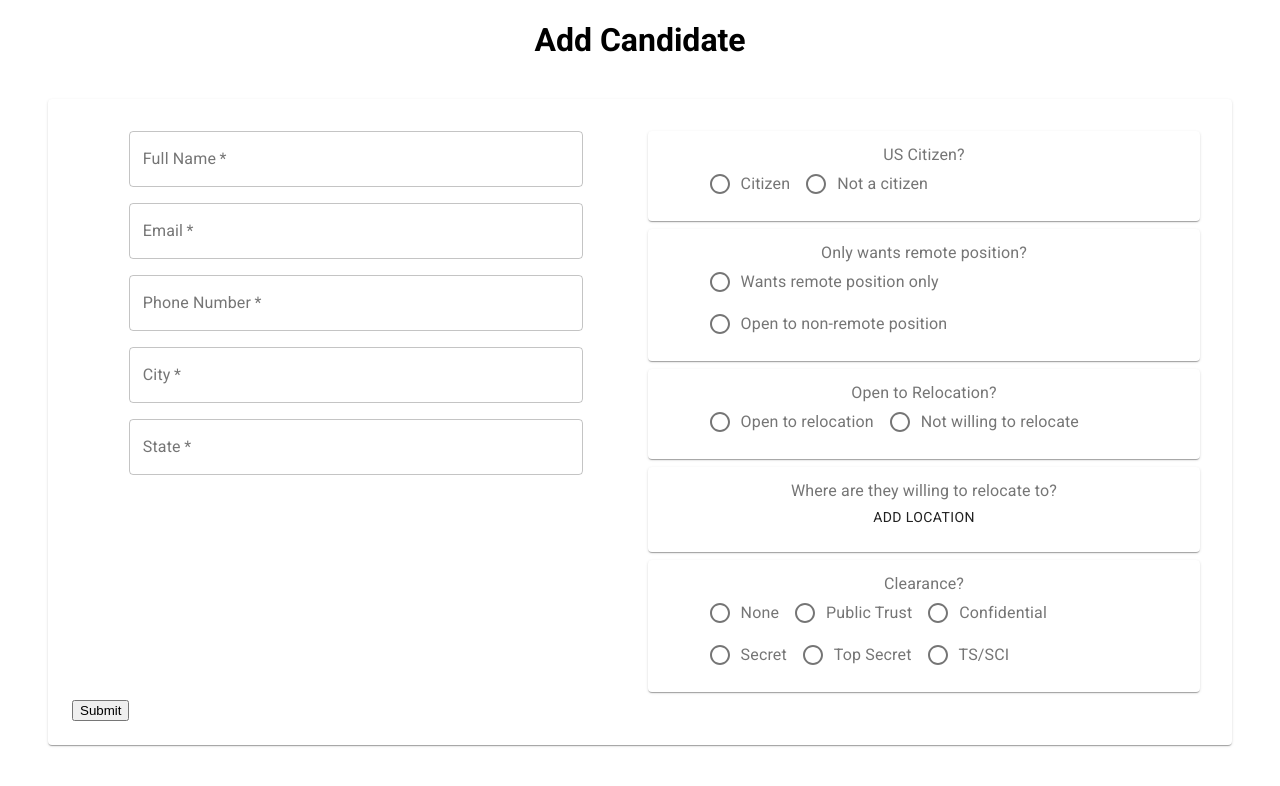
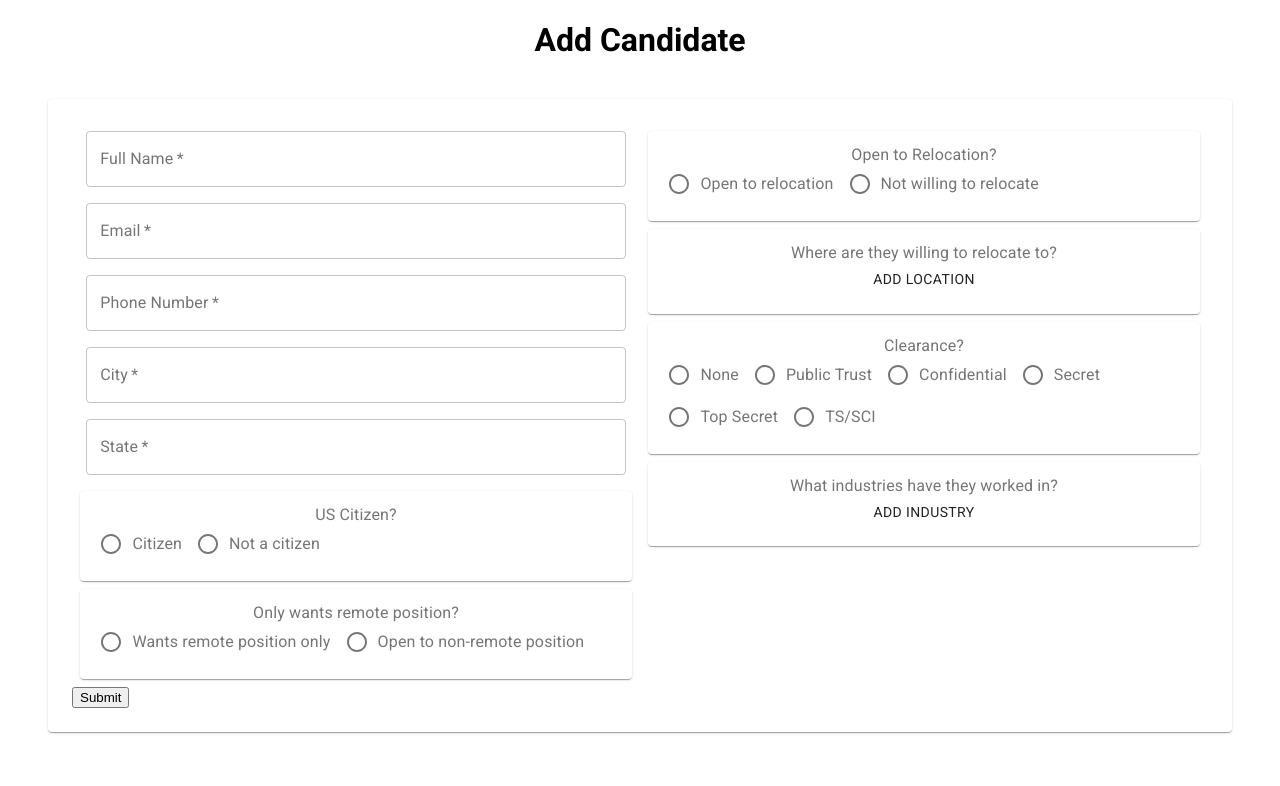
Before and after one commit to mnavoy4/HCRmatcher2, a React (Create React App) app in the folder frontend/: page /add-candidate in a window 1280 px wide. Shown: the top 786 px of the page. Built offline with nearby package versions, Linux system fonts and the light colour scheme.

Commit message:
industriesWorkedIn field array

```diff
--- a/frontend/src/Containers/AddCandidateContainer/AddCandidateContainer.js
+++ b/frontend/src/Containers/AddCandidateContainer/AddCandidateContainer.js
@@ -1,7 +1,7 @@
 import React from 'react';
 import { useForm, Controller, useFieldArray } from 'react-hook-form';
 import { makeStyles } from '@material-ui/core/styles';
-import { Grid, TextField, Paper, RadioGroup, FormControlLabel, Radio, FormLabel, FormControl, Button } from '@material-ui/core';
+import { Grid, TextField, Paper, RadioGroup, FormControlLabel, Checkbox, FormGroup, Radio, FormLabel, FormControl, Button } from '@material-ui/core';
 // import RemoteOnlyRadios from '../../Components/RemoteOnlyRadios';
 // import OpenToRelocationRadios from '../../Components/OpenToRelocationRadios';
 // import WillingToGoWhere from '../../Components/WillingToGoWhere';
@@ -12,7 +12,7 @@ const useStyles = makeStyles((theme) => ({
   root: {
     flexGrow: 1,
     '& .MuiFormControl-root': {
-      width: '80%',
+      width: '95%',
       margin: theme.spacing(1)
     }
   },
@@ -22,7 +22,7 @@ const useStyles = makeStyles((theme) => ({
     color: theme.palette.text.secondary,
     margin: theme.spacing(5)
   },
-  radiosPaper: {
+  formItemPaper: {
     padding: theme.spacing(1),
     textAlign: 'center',
     color: theme.palette.text.secondary,
@@ -38,10 +38,14 @@ export default function AddCandidateContainer(){
   const { register, handleSubmit, control } = useForm()
   const onSubmit = (data) => console.log(data);
   const classes = useStyles();
-  const { fields, append, remove } = useFieldArray({
+  const willingToGoFieldArray = useFieldArray({
     control,
     name: 'willingToGo'
   });
+  const industriesWorkedInFieldArray = useFieldArray({
+    name: 'industriesWorkedIn',
+    control
+  })
 
   return (
     <div>
@@ -89,11 +93,9 @@ export default function AddCandidateContainer(){
                     name='state'
                     variant='outlined'
                   />
-                </Grid>
-                <Grid item xs={6}>
                   <Controller
                     as={
-                      <Paper className={classes.radiosPaper}>
+                      <Paper className={classes.formItemPaper}>
                         <FormControl>
                           <FormLabel>US Citizen?</FormLabel>
                           <RadioGroup row>
@@ -110,7 +112,7 @@ export default function AddCandidateContainer(){
                   />
                   <Controller
                     as={
-                      <Paper className={classes.radiosPaper}>
+                      <Paper className={classes.formItemPaper}>
                         <FormControl>
                           <FormLabel>Only wants remote position?</FormLabel>
                           <RadioGroup row>
@@ -125,9 +127,11 @@ export default function AddCandidateContainer(){
                     control={control}
                     defaultValue='false'
                   />
+                </Grid>
+                <Grid item xs={6}>
                   <Controller
                     as={
-                      <Paper className={classes.radiosPaper}>
+                      <Paper className={classes.formItemPaper}>
                         <FormControl>
                           <FormLabel>Open to Relocation?</FormLabel>
                           <RadioGroup row>
@@ -144,11 +148,11 @@ export default function AddCandidateContainer(){
                   />
                   <Controller
                     as={
-                      <Paper className={classes.radiosPaper}>
+                      <Paper className={classes.formItemPaper}>
                         <FormControl>
                           <FormLabel>Where are they willing to relocate to?</FormLabel>
-                          <Button onClick={() => append({})}>Add Location</Button>
-                          {fields.map(({ id }, index) => {
+                          <Button onClick={() => willingToGoFieldArray.append({location: 'Location'})}>Add Location</Button>
+                          {willingToGoFieldArray.fields.map(({ id }, index) => {
                             return (
                               <div key={id}>
                                 <TextField
@@ -158,7 +162,7 @@ export default function AddCandidateContainer(){
                                   label='Location'
                                   defaultValue=''
                                 />
-                                <Button onClick={() => remove(index)}>Remove</Button>
+                                <Button onClick={() => willingToGoFieldArray.remove(index)}>Remove</Button>
                               </div>
                             )
                           })}
@@ -171,7 +175,7 @@ export default function AddCandidateContainer(){
                   />
                   <Controller
                     as={
-                      <Paper className={classes.radiosPaper}>
+                      <Paper className={classes.formItemPaper}>
                         <FormControl>
                           <FormLabel>Clearance?</FormLabel>
                           <RadioGroup row>
@@ -189,6 +193,33 @@ export default function AddCandidateContainer(){
                     rules={{ required: true }}
                     control={control}
                   />
+                  <Controller
+                    as={
+                      <Paper className={classes.formItemPaper}>
+                        <FormControl>
+                          <FormLabel>What industries have they worked in?</FormLabel>
+                          <Button onClick={() => industriesWorkedInFieldArray.append({industry: 'Industry'})}>Add Industry</Button>
+                          {industriesWorkedInFieldArray.fields.map(({ id }, index) => {
+                            return (
+                              <div key={id}>
+                                <TextField
+                                  inputRef={register()}
+                                  variant='outlined'
+                                  name={`industriesWorkedIn[${index}].industry`}
+                                  label='Industry'
+                                  defaultValue=''
+                                />
+                                <Button onClick={() => industriesWorkedInFieldArray.remove(index)}>Remove</Button>
+                              </div>
+                            )
+                          })}
+                        </FormControl>
+                      </Paper>
+                    }
+                    name='industriesWorkedIn'
+                    defaultValue=''
+                    control={control}
+                  />
                 </Grid>
                 <input type='submit'/>
               </Grid>
```
